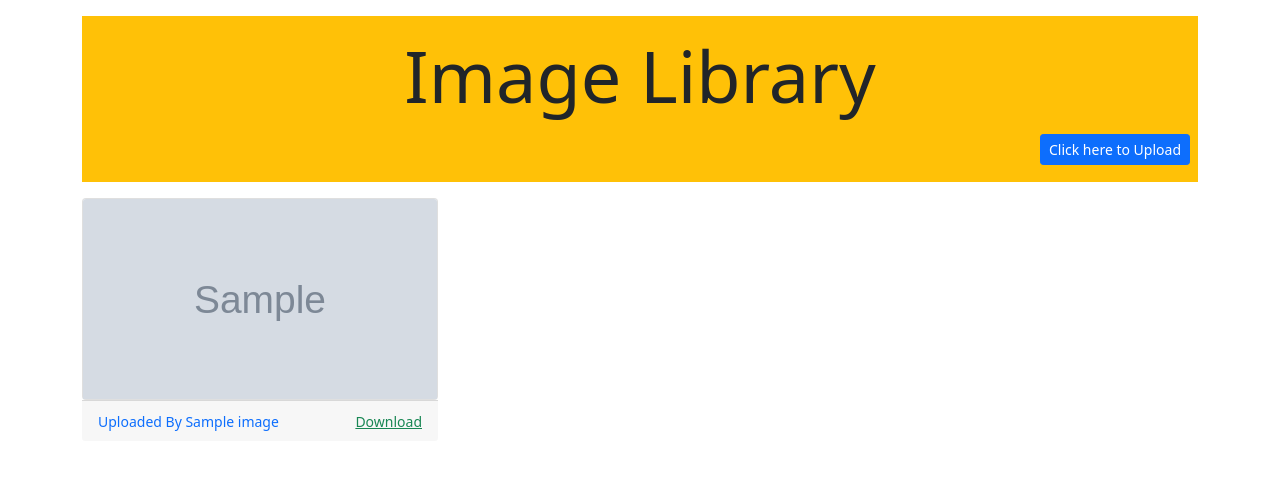
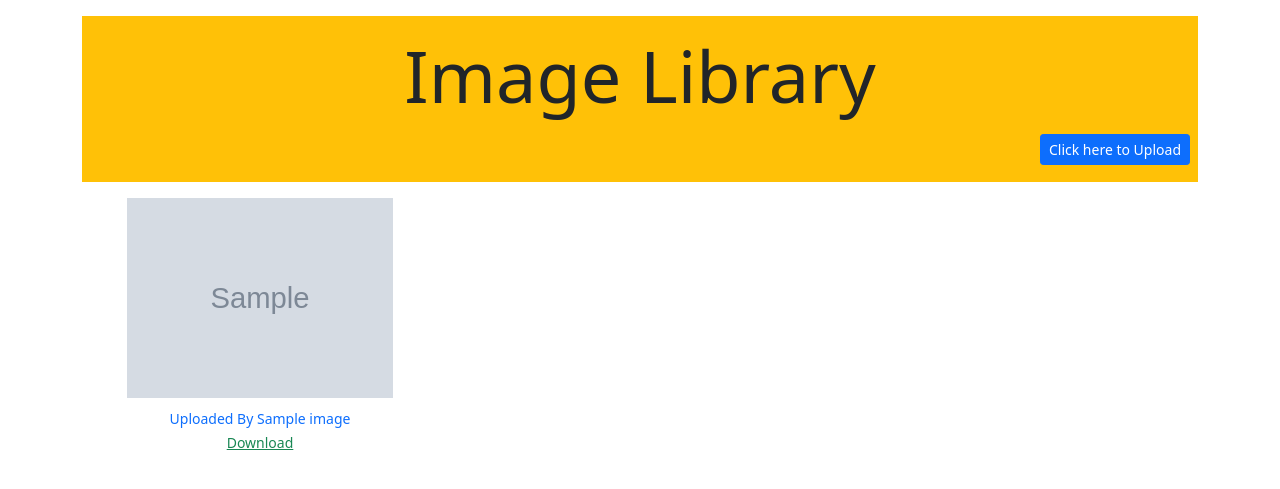
Before and after one commit to somesh1611/imagelibrary, a Django app: page / in a window 1280 px wide. Shown: the top 489 px of the page. Run offline with Django 3.2, Linux system fonts and the light colour scheme; tables that the repository leaves empty hold one stand-in row (values such as "Sample post"); grey boxes marked "Sample" are stand-in pictures.

Commit message:
index page updated

```diff
--- a/myapp/templates/index.html
+++ b/myapp/templates/index.html
@@ -48,13 +48,14 @@
         {% for x in img %}
         <div class="col-md-6 col-lg-4 mb-3">
 
-          <div class="card">
-            <img src={{x.photo.url}} class="card-img-top" height='200px' style='object-fit: cover;'>
+          <div class="card border-0">
+            <img src={{x.photo.url}} class="card-img-top" height='200px' style='object-fit: contain;'>
           </div>
-          <div class="card-footer">
+          <div class="card-footer border-0 bg-white text-center">
 
             <small class="text-primary">Uploaded By {{x.name}}</small>
-            <a href={{x.photo.url}} class='float-end link-success' download><small>Download</small></a>
+            <br>
+            <a href={{x.photo.url}} class='link-success' download><small>Download</small></a>
 
             </div>
           </div>
```
Also changed, not shown: media/myimage/image5.jpg (deleted), media/myimage/image6.jpg (deleted), media/myimage/image8.jpg (deleted).
